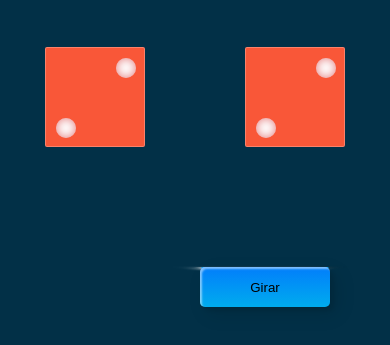
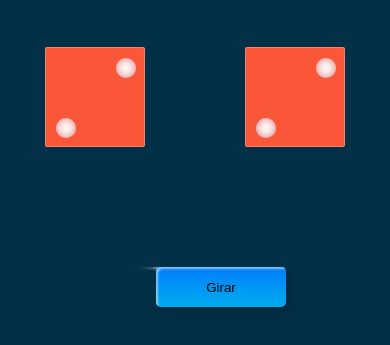
Before and after one commit to Kevinisky27/ProyectStatistics, a plain HTML site: page source/dados.html in a window 390 px wide. Shown: the part 283-628 px from the top of the page. Drawn offline with Linux system fonts and the light colour scheme; a web font is replaced by a local one.

Commit message:
cambios al momento de presentar el boton en los dados

```diff
--- a/styles/dados.css
+++ b/styles/dados.css
@@ -66,7 +66,7 @@ body {
 /* 12 */
 .custom-btn {
   position: absolute;
-  left: 650px;
+  left: 45%;
   top: 500px;
   margin-top: 50px;
   display: flex;
@@ -155,7 +155,7 @@ background: linear-gradient(0deg, rgba(0,172,238,1) 0%, rgba(2,126,251,1) 100%);
   }
   .custom-btn {
     position: absolute;
-    left: 200px;
+    left: 40%;
     top: 500px;
     margin-top: 50px;
     display: flex;
```
